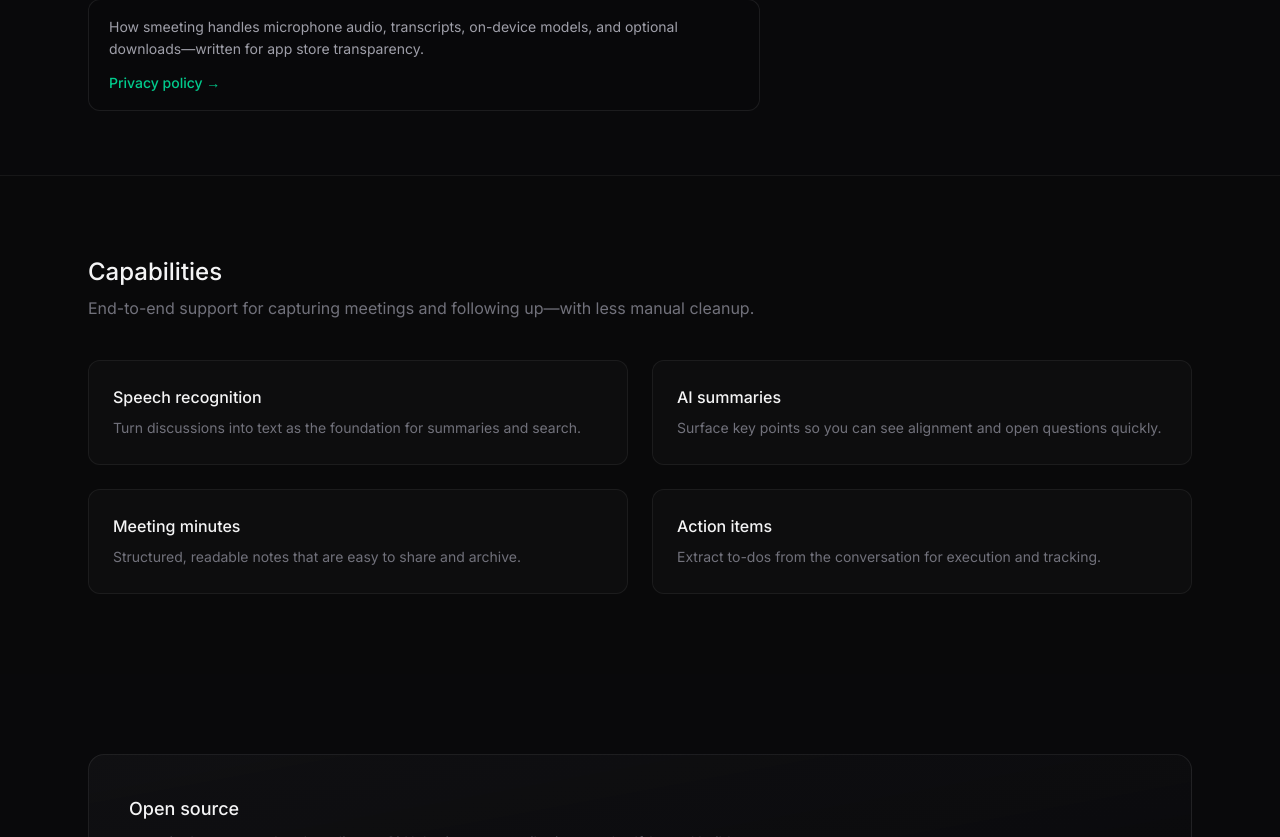
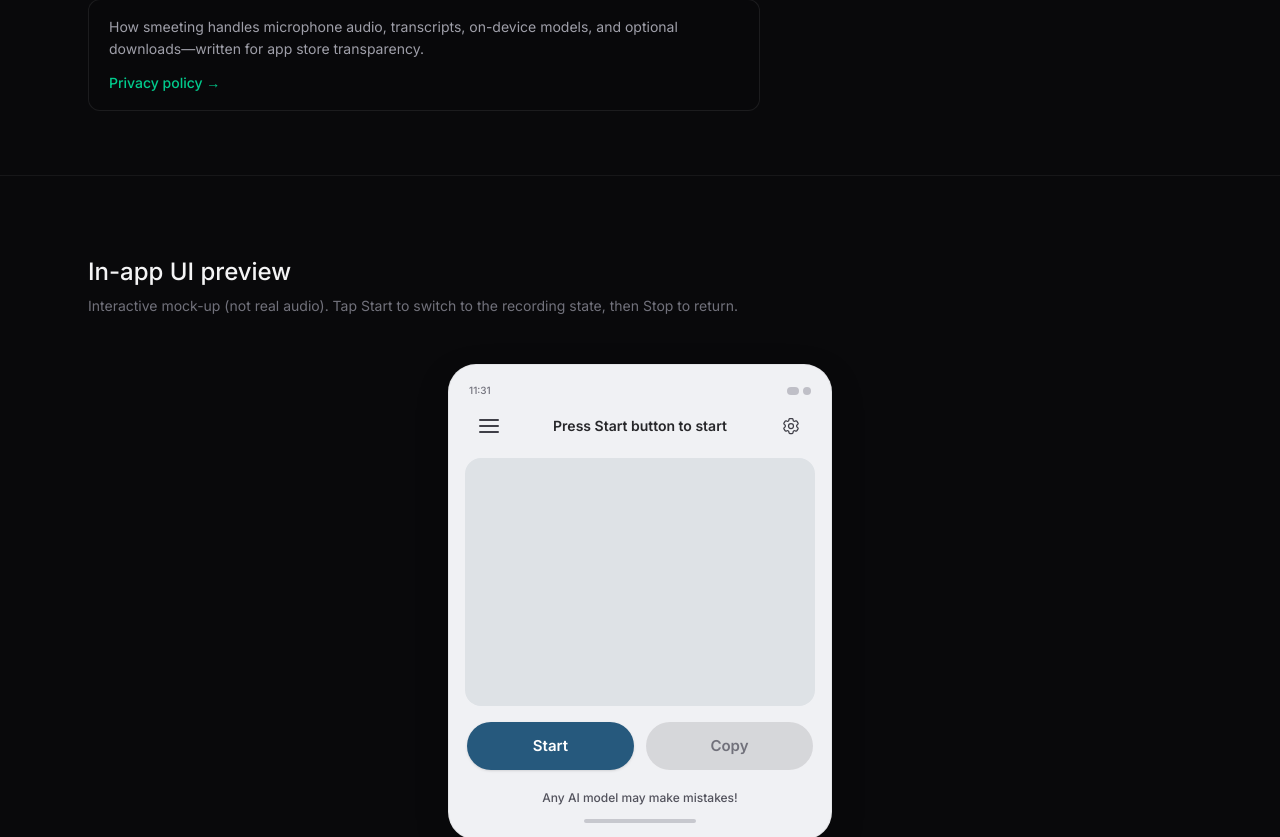
Before and after one commit to YihanLi-erisaer/stardazz.com, a React (Vite) app in the folder StarDazz/: page /products/smeeting in a window 1280 px wide. Shown: the part 543-1380 px from the top of the page. Built offline with nearby package versions, Linux system fonts and the light colour scheme.

Commit message:
add a smeeting ui preview module to smeeting page

```diff
--- /dev/null
+++ b/StarDazz/src/components/SmeetingAppUiDemo.tsx
@@ -0,0 +1,114 @@
+import { useState } from 'react'
+import { useLanguage } from '../i18n/LanguageContext'
+
+type Mode = 'idle' | 'recording'
+
+export function SmeetingAppUiDemo() {
+  const { t } = useLanguage()
+  const [mode, setMode] = useState<Mode>('idle')
+  const recording = mode === 'recording'
+
+  return (
+    <div
+      className="mx-auto w-full max-w-[22rem] select-none rounded-[1.75rem] border border-zinc-200/90 bg-[#f0f1f4] p-3 shadow-[0_12px_40px_-12px_rgba(0,0,0,0.35)] sm:max-w-[24rem] sm:p-4"
+      aria-label={t('smeeting.demoPreviewBadge')}
+    >
+      {/* status bar mock */}
+      <div className="flex items-center justify-between px-1 pb-2 pt-0.5 text-[10px] font-medium text-zinc-500">
+        <span aria-hidden>11:31</span>
+        <div className="flex gap-1" aria-hidden>
+          <span className="h-2 w-3 rounded-sm bg-zinc-400/60" />
+          <span className="h-2 w-2 rounded-full bg-zinc-400/60" />
+        </div>
+      </div>
+
+      {/* app chrome */}
+      <header className="flex items-center justify-between gap-2 px-1 pb-3">
+        <button
+          type="button"
+          className="flex h-10 w-10 shrink-0 items-center justify-center rounded-lg text-zinc-700 transition hover:bg-zinc-200/80"
+          aria-label={t('smeeting.demoMenuAria')}
+        >
+          <span className="flex flex-col gap-1" aria-hidden>
+            <span className="h-0.5 w-5 rounded-full bg-zinc-700" />
+            <span className="h-0.5 w-5 rounded-full bg-zinc-700" />
+            <span className="h-0.5 w-5 rounded-full bg-zinc-700" />
+          </span>
+        </button>
+        <p className="min-w-0 flex-1 text-center text-[13px] font-semibold leading-snug text-zinc-800 sm:text-sm">
+          {recording ? t('smeeting.demoResultText') : t('smeeting.demoPressStart')}
+        </p>
+        <button
+          type="button"
+          className="flex h-10 w-10 shrink-0 items-center justify-center rounded-lg text-zinc-700 transition hover:bg-zinc-200/80"
+          aria-label={t('smeeting.demoSettingsAria')}
+        >
+          <svg
+            className="h-5 w-5"
+            viewBox="0 0 24 24"
+            fill="none"
+            stroke="currentColor"
+            strokeWidth={1.5}
+            strokeLinecap="round"
+            strokeLinejoin="round"
+            aria-hidden
+          >
+            <path d="M9.594 3.94c.09-.542.56-.94 1.11-.94h2.593c.55 0 1.02.398 1.11.94l.213 1.281c.063.374.313.686.645.87.074.04.147.083.22.127.324.196.72.257 1.075.124l1.217-.456a1.125 1.125 0 011.37.49l1.296 2.247a1.125 1.125 0 01-.26 1.431l-1.003.827c-.293.24-.438.613-.431.992a6.723 6.723 0 010 .255c-.007.378.138.75.43.99l1.005.828c.424.35.534.954.26 1.43l-1.298 2.247a1.125 1.125 0 01-1.369.491l-1.217-.456c-.355-.133-.75-.072-1.076.124a6.57 6.57 0 01-.22.128c-.331.183-.581.495-.644.869l-.213 1.28c-.09.543-.56.941-1.11.941h-2.594c-.55 0-1.02-.398-1.11-.94l-.213-1.281c-.062-.374-.312-.686-.644-.87a6.52 6.52 0 01-.22-.127c-.325-.196-.72-.257-1.076-.124l-1.217.456a1.125 1.125 0 01-1.369-.49l-1.297-2.247a1.125 1.125 0 01.26-1.431l1.004-.827c.292-.24.437-.613.43-.992a6.932 6.932 0 010-.255c.007-.378-.138-.75-.43-.99l-1.004-.828a1.125 1.125 0 01-.26-1.43l1.297-2.247a1.125 1.125 0 011.37-.491l1.216.456c.356.133.751.072 1.076-.124.072-.044.146-.087.22-.128.332-.183.582-.495.644-.869l.214-1.281z" />
+            <path d="M15 12a3 3 0 11-6 0 3 3 0 016 0z" />
+          </svg>
+        </button>
+      </header>
+
+      {/* result area */}
+      <div
+        className="min-h-[14rem] rounded-2xl bg-[#dee2e6] px-4 py-4 sm:min-h-[15.5rem]"
+        role={recording ? 'status' : undefined}
+        aria-live={recording ? 'polite' : undefined}
+      >
+        {recording ? (
+          <p className="text-left text-[15px] font-medium text-zinc-700">
+            {t('smeeting.demoRecording')}
+          </p>
+        ) : (
+          <p className="sr-only">{t('smeeting.demoIdleHint')}</p>
+        )}
+      </div>
+
+      {/* actions */}
+      <div className="mt-4 flex gap-3 px-0.5">
+        {recording ? (
+          <button
+            type="button"
+            onClick={() => setMode('idle')}
+            className="min-h-[48px] flex-1 rounded-full bg-[#26597d] text-[15px] font-semibold text-white shadow-sm transition hover:bg-[#1f4a66] focus-visible:outline focus-visible:outline-2 focus-visible:outline-offset-2 focus-visible:outline-[#26597d]"
+          >
+            {t('smeeting.demoStop')}
+          </button>
+        ) : (
+          <button
+            type="button"
+            onClick={() => setMode('recording')}
+            className="min-h-[48px] flex-1 rounded-full bg-[#26597d] text-[15px] font-semibold text-white shadow-sm transition hover:bg-[#1f4a66] focus-visible:outline focus-visible:outline-2 focus-visible:outline-offset-2 focus-visible:outline-[#26597d]"
+          >
+            {t('smeeting.demoStart')}
+          </button>
+        )}
+        <button
+          type="button"
+          disabled
+          className="min-h-[48px] flex-1 rounded-full bg-zinc-300/90 text-[15px] font-semibold text-zinc-500"
+          title={t('smeeting.demoCopyDisabled')}
+        >
+          {t('smeeting.demoCopy')}
+        </button>
+      </div>
+
+      <p className="mt-5 pb-1 text-center text-[11px] font-medium leading-snug text-zinc-600 sm:text-xs">
+        {t('smeeting.demoAiDisclaimer')}
+      </p>
+
+      {/* home indicator */}
+      <div className="mx-auto mt-2 h-1 w-28 rounded-full bg-zinc-400/50" aria-hidden />
+    </div>
+  )
+}
--- a/StarDazz/src/i18n/messages.ts
+++ b/StarDazz/src/i18n/messages.ts
@@ -191,6 +191,21 @@ export const messages = {
       privacyLink: '隐私政策',
       privacyTeaser:
         '说明麦克风、转写、本地模型与网络下载等数据处理方式，符合应用商店对用户数据的披露要求。',
+      demoTitle: '应用界面预览',
+      demoSub:
+        '以下为网页演示，非真实录音。点击「开始」可切换到录音中界面示意，再点「停止」返回。',
+      demoPressStart: '点击「开始」按钮开始',
+      demoResultText: '识别结果',
+      demoRecording: '正在录音…',
+      demoStart: '开始',
+      demoStop: '停止',
+      demoCopy: '复制',
+      demoAiDisclaimer: 'AI 模型可能会产生错误，请留意。',
+      demoCopyDisabled: '演示中暂无可复制内容',
+      demoPreviewBadge: 'smeeting 应用界面演示',
+      demoMenuAria: '菜单（演示）',
+      demoSettingsAria: '设置（演示）',
+      demoIdleHint: '等待开始',
     },
     smeetingPrivacy: {
       docTitle: 'smeeting 隐私政策 — StarDazz',
@@ -395,6 +410,21 @@ export const messages = {
       privacyLink: 'Privacy policy',
       privacyTeaser:
         'How smeeting handles microphone audio, transcripts, on-device models, and optional downloads—written for app store transparency.',
+      demoTitle: 'In-app UI preview',
+      demoSub:
+        'Interactive mock-up (not real audio). Tap Start to switch to the recording state, then Stop to return.',
+      demoPressStart: 'Press Start button to start',
+      demoResultText: 'Result text',
+      demoRecording: 'Recording...',
+      demoStart: 'Start',
+      demoStop: 'Stop',
+      demoCopy: 'Copy',
+      demoAiDisclaimer: 'Any AI model may make mistakes!',
+      demoCopyDisabled: 'Nothing to copy in this demo',
+      demoPreviewBadge: 'smeeting app UI demo',
+      demoMenuAria: 'Menu (demo)',
+      demoSettingsAria: 'Settings (demo)',
+      demoIdleHint: 'Idle — press Start to begin',
     },
     smeetingPrivacy: {
       docTitle: 'smeeting Privacy Policy — StarDazz',
--- a/StarDazz/src/pages/SmeetingPage.tsx
+++ b/StarDazz/src/pages/SmeetingPage.tsx
@@ -1,4 +1,5 @@
 import { Link } from 'react-router-dom'
+import { SmeetingAppUiDemo } from '../components/SmeetingAppUiDemo'
 import { useLanguage } from '../i18n/LanguageContext'
 
 const GITHUB = 'https://github.com/YihanLi-erisaer/smeeting'
@@ -79,6 +80,18 @@ export function SmeetingPage() {
         </div>
       </div>
 
+      <div className="border-t border-white/[0.06] py-16 sm:py-20">
+        <div className="mx-auto max-w-6xl px-4 sm:px-6">
+          <h2 className="text-xl font-medium text-zinc-100 sm:text-2xl">
+            {t('smeeting.demoTitle')}
+          </h2>
+          <p className="mt-2 max-w-2xl text-sm text-zinc-500">{t('smeeting.demoSub')}</p>
+          <div className="mt-10 flex justify-center sm:mt-12">
+            <SmeetingAppUiDemo />
+          </div>
+        </div>
+      </div>
+
       <div className="border-t border-white/[0.06] bg-zinc-950/60 py-16 sm:py-20">
         <div className="mx-auto max-w-6xl px-4 sm:px-6">
           <h2 className="text-xl font-medium text-zinc-100 sm:text-2xl">
```
